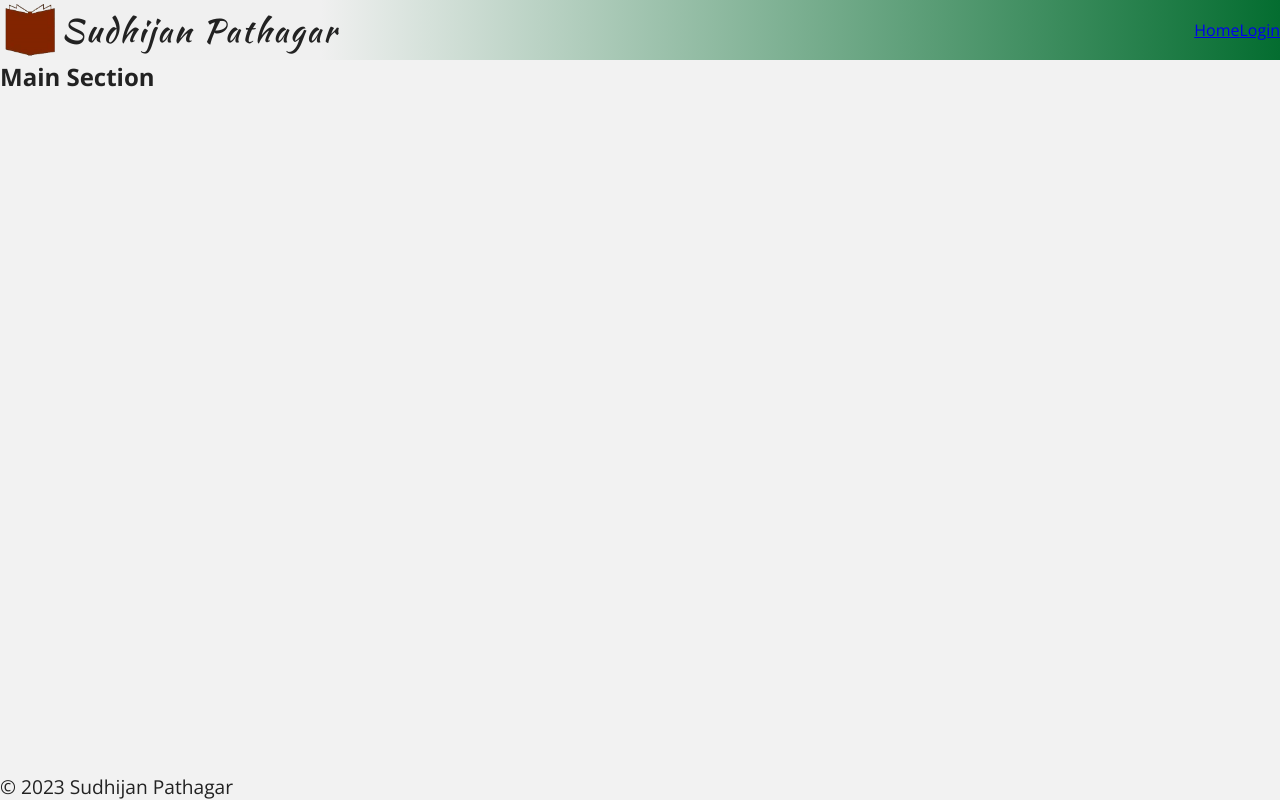
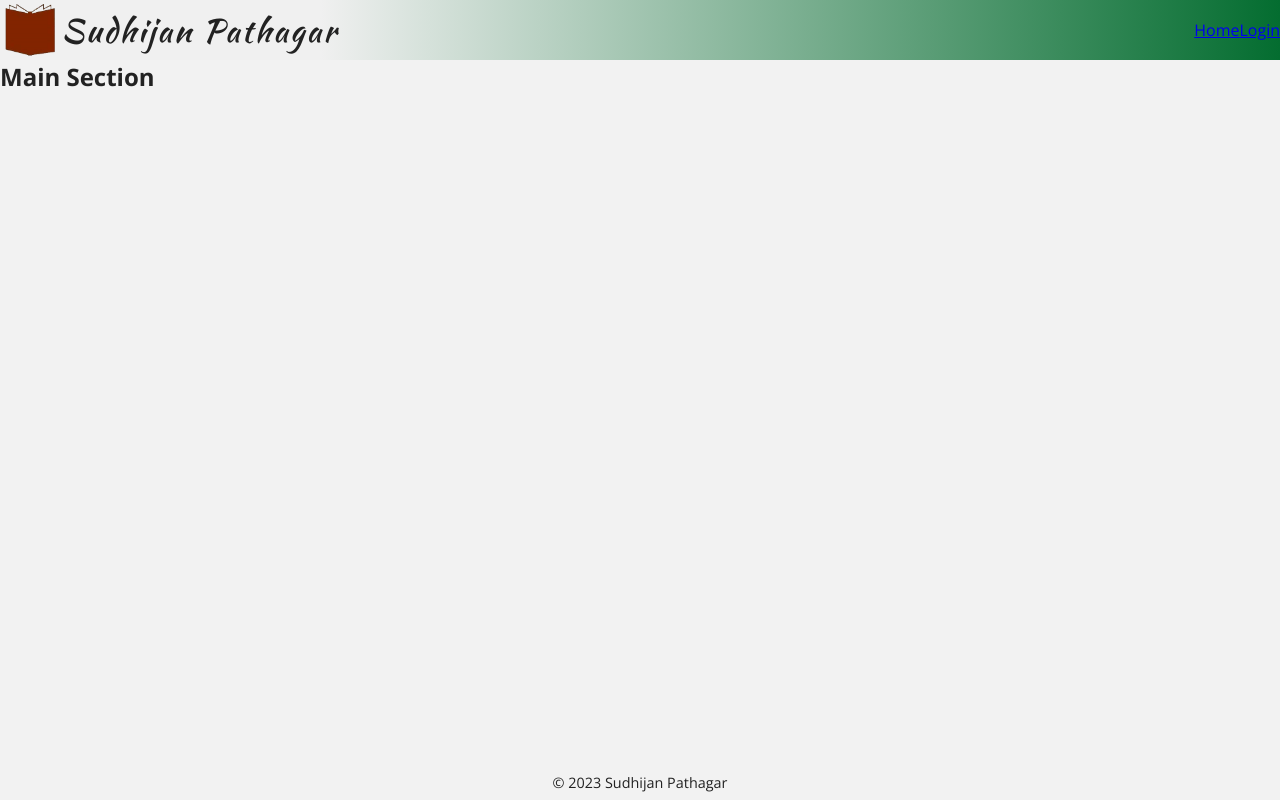
Before and after one commit to Anik7303/pathagar, a React (Create React App) app: page / in a window 1280 px wide. Built offline with nearby package versions, Linux system fonts and the light colour scheme.

Commit message:
styled footer

```diff
--- a/src/components/Footer.css
+++ b/src/components/Footer.css
@@ -1,4 +1,7 @@
 .footer {
   grid-area: footer;
-  font-size: 1.2rem;
+  font-size: 0.9rem;
+  color: var(--color-black);
+  padding: 0.5rem 0;
+  text-align: center;
 }
--- a/src/index.css
+++ b/src/index.css
@@ -2,6 +2,7 @@
   --color-background: #f2f2f2;
   --color-black: #222;
   --color-white: #f0f0f0;
+  --color-grey: #ccc;
   --color-primary: #046d30;
   --color-secondary: rgb(148, 11, 11);
   --color-red: rgb(207, 10, 10);
```
